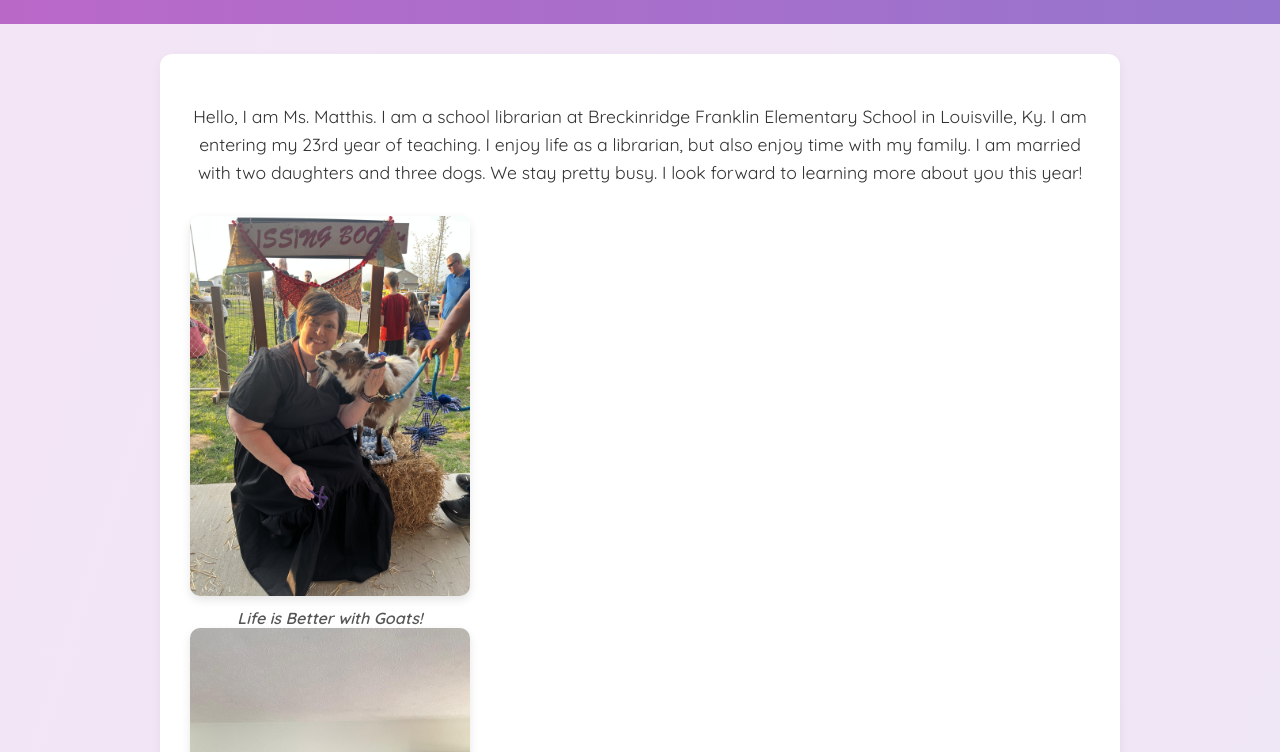
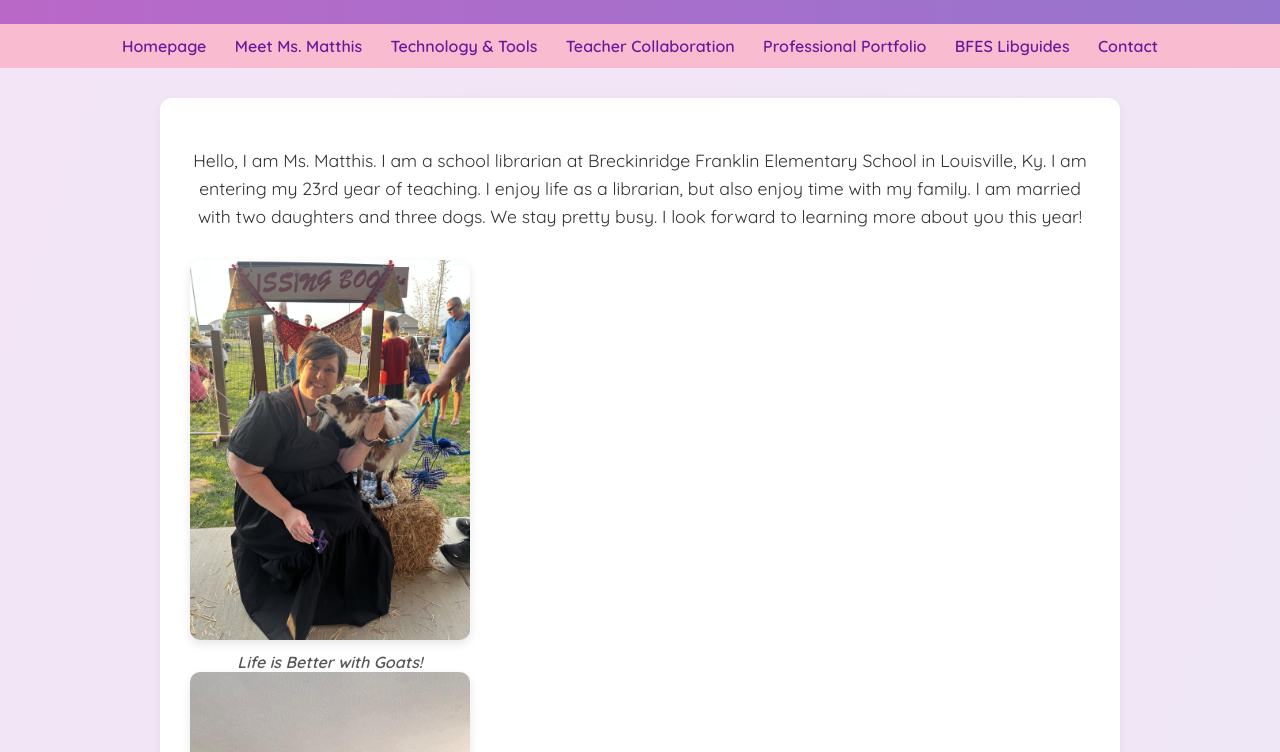
Before and after one commit to mkat1978/Ms.-Matthis-s-Athenaeum-website, a plain HTML site: page meet.html in a window 1280 px wide. Shown: the part 109-861 px from the top of the page. Drawn offline with nearby package versions, Linux system fonts and the light colour scheme.

Commit message:
Add files via upload

```diff
--- a/meet.html
+++ b/meet.html
@@ -26,6 +26,20 @@
       font-size: 2.5em;
       margin: 0;
     }
+	nav {
+      background-color: #f8bbd0;
+      padding: 12px 0;
+      text-align: center;
+    }
+
+    nav a {
+      margin: 0 12px;
+      text-decoration: none;
+      color: #6a1b9a;
+      font-weight: 600;
+      transition: color 0.3s;
+    }
+
 
     main {
       max-width: 900px;
@@ -141,6 +155,17 @@
     <h1>Meet Ms. Matthis</h1>
   </header>
 
+   <nav>
+    <a href="index.html">Homepage</a>
+    <a href="meet.html">Meet Ms. Matthis</a>
+    <a href="tools.html">Technology & Tools</a>
+    <a href="collaboration.html">Teacher Collaboration</a>
+    <a href="portfolio.html">Professional Portfolio</a>
+    <a href="Libguide.html">BFES Libguides</a>
+    <a href="contact.html">Contact</a>
+
+  </nav>
+
   <main>
     <p>
       Hello, I am Ms. Matthis. I am a school librarian at Breckinridge Franklin Elementary School in Louisville, Ky.
```
Also changed, not shown: Libguide.html (+24 -0 lines), collaboration.html (+24 -0 lines), contact.html (+24 -0 lines), portfolio.html (+24 -0 lines), tools.html (+24 -0 lines).
